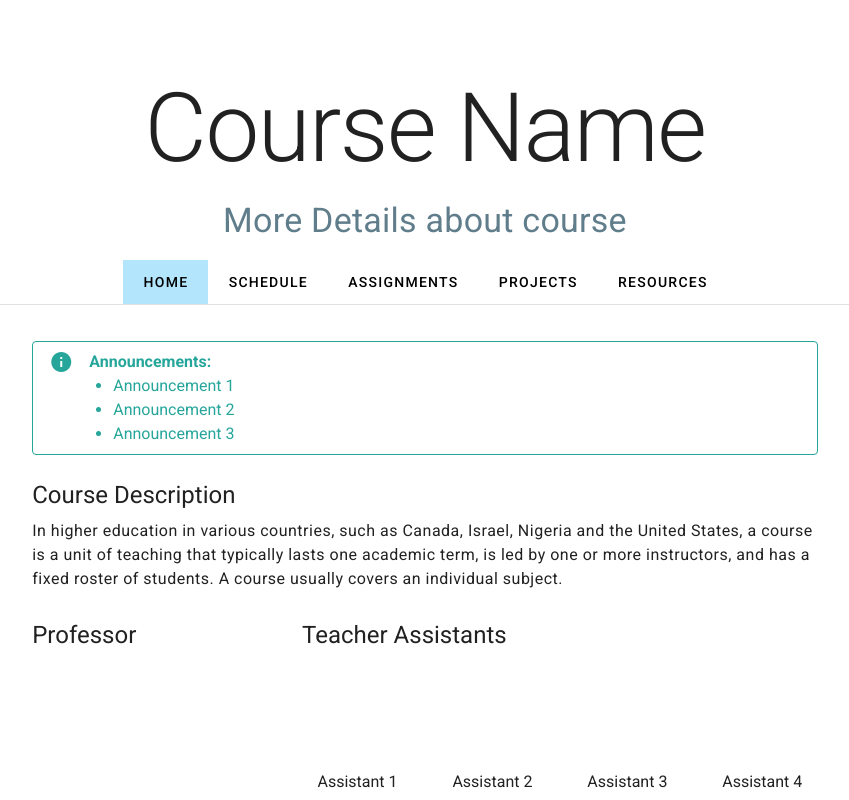
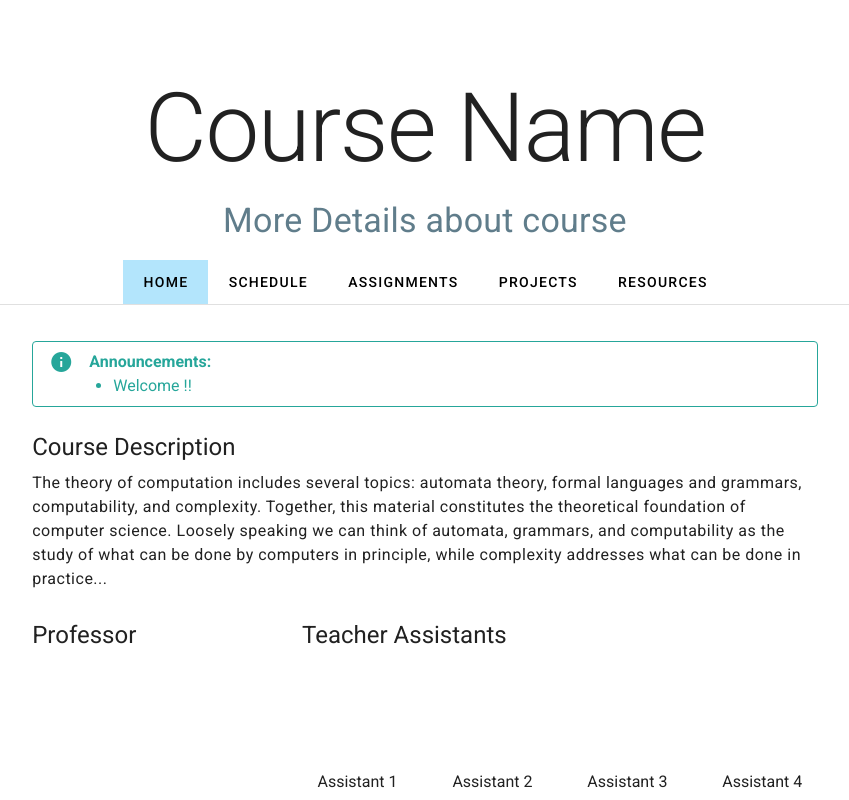
Before and after one commit to Amin-MAG/course-template, a Nuxt app: page / in a window 1280 px wide. Shown: the top 800 px of the page, without its empty margins (215-1064 px from the left). Built offline with nearby package versions, Linux system fonts and the light colour scheme.

Commit message:
Add description

```diff
--- a/components/About.vue
+++ b/components/About.vue
@@ -10,17 +10,16 @@
         <strong>Announcements:</strong>
         <br style="clear: both">
         <ul>
-          <li>Announcement 1</li>
-          <li>Announcement 2</li>
-          <li>Announcement 3</li>
+          <li>Welcome !!</li>
+<!--          <li>Announcement 2</li>-->
+<!--          <li>Announcement 3</li>-->
         </ul>
       </v-alert>
 
       <div class="mt-6">
         <div class="text-h5">Course Description</div>
-        <div class="mt-2 text-body-1">In higher education in various countries, such as Canada, Israel, Nigeria and
-          the United States, a course is a unit of teaching that typically lasts one academic term, is led by one or
-          more instructors, and has a fixed roster of students. A course usually covers an individual subject.
+        <div class="mt-2 text-body-1">
+          {{courseDescription}}
         </div>
       </div>
 
@@ -123,7 +122,7 @@
         }
       }
     },
-    props: ['people']
+    props: ['people', 'courseDescription']
   }
 </script>
 
--- a/layouts/default.vue
+++ b/layouts/default.vue
@@ -15,23 +15,23 @@
         switch (this.$vuetify.breakpoint.name) {
           case 'xs':
             return {
-              headingTopMargin: 'mt-0'
+              headingTopMargin: 'my-0'
             };
           case 'sm':
             return {
-              headingTopMargin: 'mt-2'
+              headingTopMargin: 'my-2'
             };
           case 'md':
             return {
-              headingTopMargin: 'mt-4'
+              headingTopMargin: 'my-4'
             };
           case 'lg':
             return {
-              headingTopMargin: 'mt-10'
+              headingTopMargin: 'my-10'
             };
           case 'xl':
             return {
-              headingTopMargin: 'mt-10'
+              headingTopMargin: 'my-10'
             };
         }
       }
--- a/pages/index.vue
+++ b/pages/index.vue
@@ -31,7 +31,7 @@
       <v-divider/>
 
       <div class="pa-2">
-        <about v-show="page===HOME_PAGE" :people="people"/>
+        <about v-show="page===HOME_PAGE" :people="people" :course-description="course.description"/>
         <Schedule v-show="page===SCHEDULE_PAGE" :events="schedule.events"/>
         <Assignments v-show="page===ASSIGNMENT_PAGE" :assignments="assignments"/>
         <Assignments v-show="page===PROJECT_PAGE" :assignments="projects"/>
@@ -62,6 +62,7 @@
   import About from "../components/About";
   import Footer from "../components/Footer";
   import CourseMaterials from "../components/CourseMaterials";
+  import Assignments from "../components/Assignments";
   import Schedule from "../components/Schedule";
 
   const HOME_PAGE = 'home';
@@ -132,7 +133,8 @@
       // Course Details
       course: {
         title: "Course Name",
-        subtitle: "More Details about course"
+        subtitle: "More Details about course",
+        description: "The theory of computation includes several topics: automata theory, formal languages and grammars, computability, and complexity. Together, this material constitutes the theoretical foundation of computer science. Loosely speaking we can think of automata, grammars, and computability as the study of what can be done by computers in principle, while complexity addresses what can be done in practice...",
       },
 
       // Main Menu
@@ -188,8 +190,8 @@
         events: [
           {
             name: 'Event 1',
-            start: '2021-02-01 12:30',
-            end: '2021-02-09 15:30',
+            start: '2021-02-01 9:00',
+            end: '2021-02-09 9:00',
             color: 'red'
           },
           {
@@ -341,7 +343,7 @@
         ]
       }
     }),
-    components: { Schedule, CourseMaterials, Footer, About },
+    components: { Schedule, CourseMaterials, Footer, About, Assignments },
   }
 </script>
 
```
Also changed, not shown: 1 other file (tests, documents, lock files or other folders).
